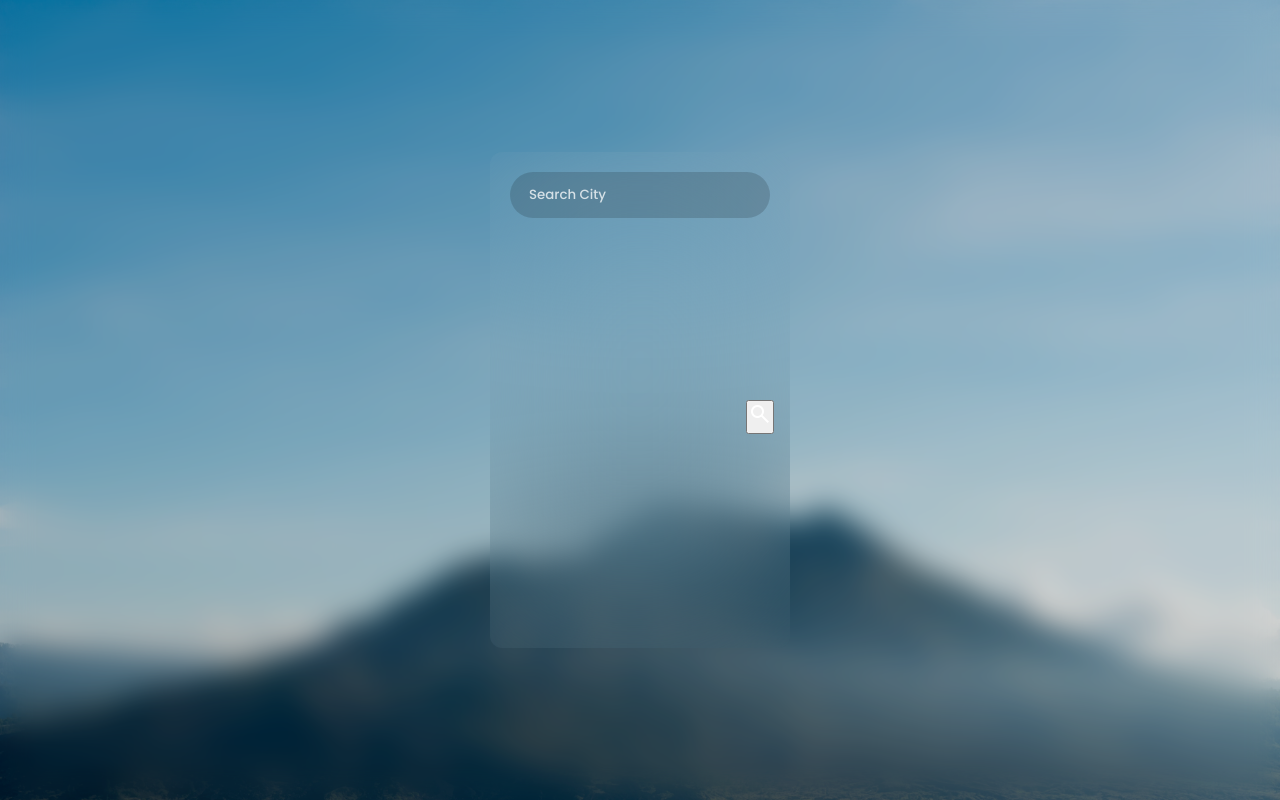
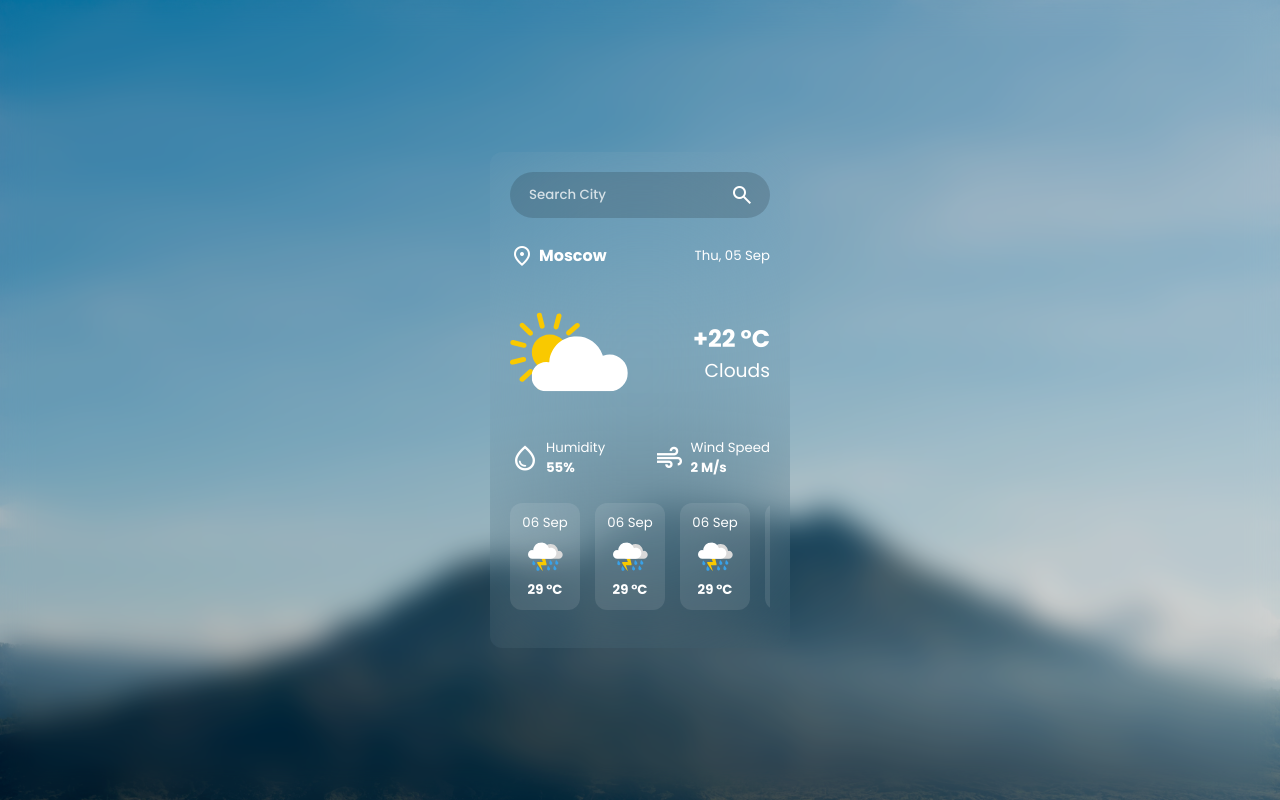
Before and after one commit to M3A9tt/weather, a plain HTML site: page index.html in a window 1280 px wide. Drawn offline with nearby package versions, Linux system fonts and the light colour scheme.

Commit message:
feat: визуальное оформление дисплея погоды

```diff
--- a/index.html
+++ b/index.html
@@ -9,8 +9,9 @@
     <link rel="stylesheet" href="https://fonts.googleapis.com/css2?family=Material+Symbols+Outlined:opsz,wght,FILL,GRAD@20..48,100..700,0..1,-50..200" />
 </head>
 <body>
+
     <main class="main-container">
-        <heade class="input-container">
+        <header class="input-container">
             <input class="city-input" placeholder="Search City" type="text">
             <button class="search-btn">
                 <span class="material-symbols-outlined">
@@ -18,6 +19,74 @@
                     </span>
             </button>
         </header>
+
+        <section class="weather-info">
+            <div class="location-date-container">
+                <div class="location">
+                    <span class="material-symbols-outlined">
+                        location_on
+                    </span>
+                    <h4 class="country-txt">Moscow</h4>
+                </div>
+                <h5 class="current-date-txt regular-txt">Thu, 05 Sep</h5>
+            </div>
+
+            <div class="weather-summary-container">
+                <img src="assets/weather/clouds.svg" class="weather-summary-img">
+                <div class="weather-summary-info">
+                    <h1 class="temp-txt">+22 °C</h1>
+                    <h3 class="condition-txt regular-txt">Clouds</h3>
+                </div>
+            </div>
+
+            <div class="weather-conditions-container">
+                <div class="condition-item">
+                    <span class="material-symbols-outlined">
+                    water_drop
+                    </span>
+                    <div class="condition-info">
+                        <h5 class="regular-txt">Humidity</h5>
+                        <h5 class="humidity-value-txt">55%</h5>
+                    </div>
+                </div>
+
+                <div class="condition-item">
+                    <span class="material-symbols-outlined">
+                    air
+                    </span>
+                    <div class="condition-info">
+                        <h5 class="regular-txt">Wind Speed</h5>
+                        <h5 class="humidity-value-txt">2 M/s</h5>
+                    </div>
+                </div>
+            </div>
+
+            <div class="forecast-items-container">
+                <div class="forecast-item">
+                    <h5 class="forecast-item-date regular-txt">06 Sep</h5>
+                    <img src="assets/weather/thunderstorm.svg" class="forecast-item-img">
+                    <h5 class="forecast-item-temp">29 °C</h5>
+                </div>
+                <div class="forecast-item">
+                    <h5 class="forecast-item-date regular-txt">06 Sep</h5>
+                    <img src="assets/weather/thunderstorm.svg" class="forecast-item-img">
+                    <h5 class="forecast-item-temp">29 °C</h5>
+                </div>
+                <div class="forecast-item">
+                    <h5 class="forecast-item-date regular-txt">06 Sep</h5>
+                    <img src="assets/weather/thunderstorm.svg" class="forecast-item-img">
+                    <h5 class="forecast-item-temp">29 °C</h5>
+                </div>
+                <div class="forecast-item">
+                    <h5 class="forecast-item-date regular-txt">06 Sep</h5>
+                    <img src="assets/weather/thunderstorm.svg" class="forecast-item-img">
+                    <h5 class="forecast-item-temp">29 °C</h5>
+                </div>
+            </div>
+        </section>
+
+
+
     </main>
 <script src="script.js"></script>
 </body>
--- a/style.css
+++ b/style.css
@@ -28,6 +28,12 @@ body::before {
     backdrop-filter: blur(15px)
 }
 
+/* UTILITES */
+.regular-txt {
+    font-weight: 400;
+}
+/* END UTILITES */
+
 .main-container {
     width: 300px;
     height: 496px;
@@ -41,6 +47,10 @@ body::before {
 }
 
 /* INPUT CONTAINER */
+.input-container {
+    position: relative;
+    margin-bottom: 25px;
+}
 
 .city-input {
     width: 100%;
@@ -50,7 +60,9 @@ body::before {
     background: rgba(0, 0, 0, 0.15);
     outline: none;
     font-weight: 500;
-    transition: 2s border;
+    transition: 0.25s border;
+    padding-right: 45px;
+
 }
 .city-input:focus {
     border: 3px solid rgb(0, 0, 0, 0.15);
@@ -64,5 +76,101 @@ body::before {
     position: absolute;
     right: 16px;
     top: 50%;
+    display: flex;
+    transform: translateY(-50%);
+    background: none;
+    border: none;
+    cursor: pointer;
+
 }
-/* INPUT CONTAINER */
+/* END INPUT CONTAINER */
+
+/* SECTION: WEATHER INFO */
+.weather-info {
+    display: flex;
+    flex-direction: column;
+    gap: 25px;
+}
+
+.location-date-container {
+    display: flex;
+    justify-content: space-between;
+    align-items: center;
+}
+
+.location {
+    display: flex;
+    align-items: center;
+    gap: 5px;
+}
+
+.weather-summary-container {
+    display: flex;
+    justify-content: space-between;
+    align-items: center;
+}
+
+.weather-summary-img {
+    width: 120px;
+    height: 120px;
+}
+
+.weather-summary-info{
+    text-align: end;
+}
+
+.weather-conditions-container {
+    display: flex;
+    justify-content: space-between;
+}
+
+.condition-item {
+    display: flex;
+    align-items: center;
+    gap: 6px;
+}
+
+.condition-item span {
+    font-size: 30px;
+}
+
+.forecast-items-container {
+    display: flex;
+    gap: 15px;
+    overflow-x: scroll;
+    padding-bottom: 12px;
+}
+
+.forecast-items-container::-webkit-scrollbar {
+    height: 8px;
+}
+
+.forecast-items-container::-webkit-scrollbar-track {
+    background: rgba(0, 0, 0, 0.15);
+    border-radius: 99px;
+}
+
+.forecast-items-container::-webkit-scrollbar-thumb {
+    background: rgba(0, 0, 0, 0.10);
+}
+.forecast-item {
+    min-width: 70px;
+    background: rgb(255, 255, 255, 0.1);
+    display: flex;
+    flex-direction: column;
+    gap: 6px;
+    padding: 10px;
+    align-items: center;
+    border-radius: 12px;
+    transition: 0.3s background;
+}
+
+.forecast-item:hover {
+    background: rgb(255, 255, 255, 0.15);
+}
+
+.forecast-item-img {
+    width: 35px;
+    height: 35px;
+}
+/* END SECTION: WEATHER INFO */
```
